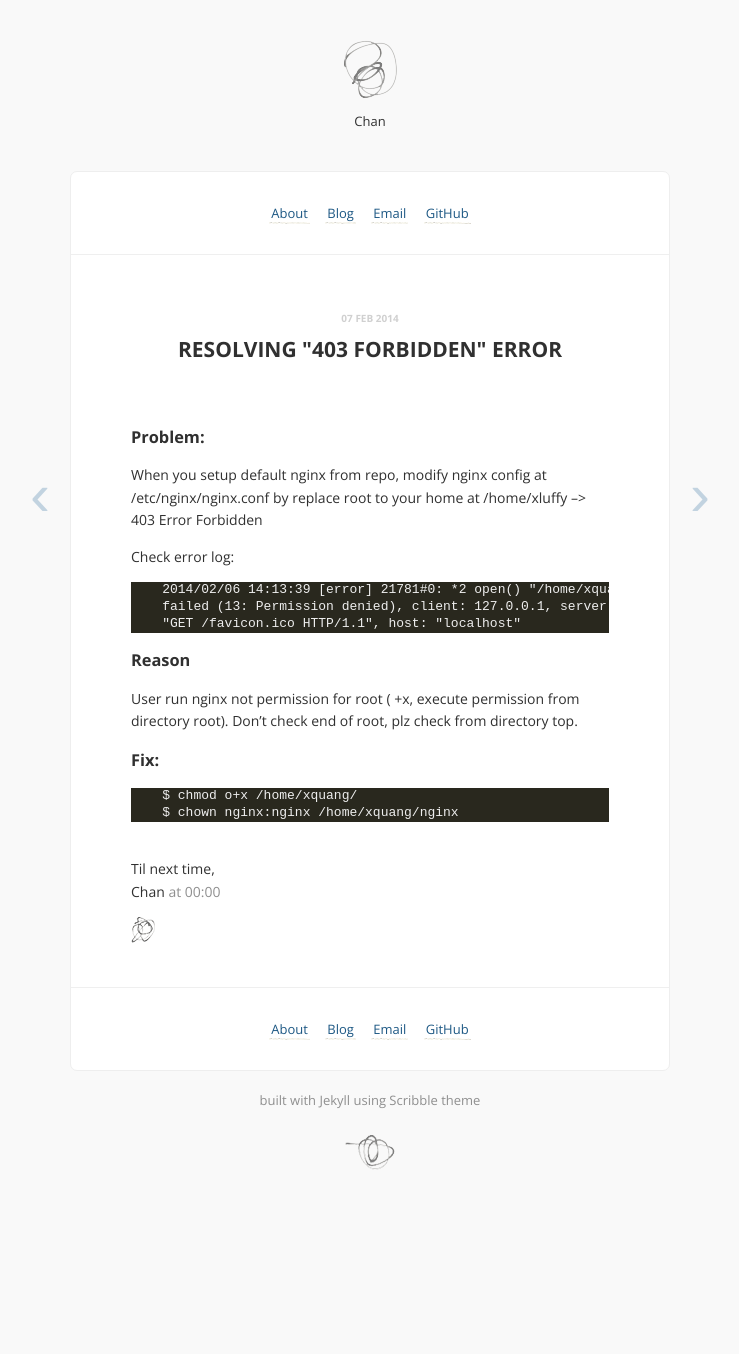
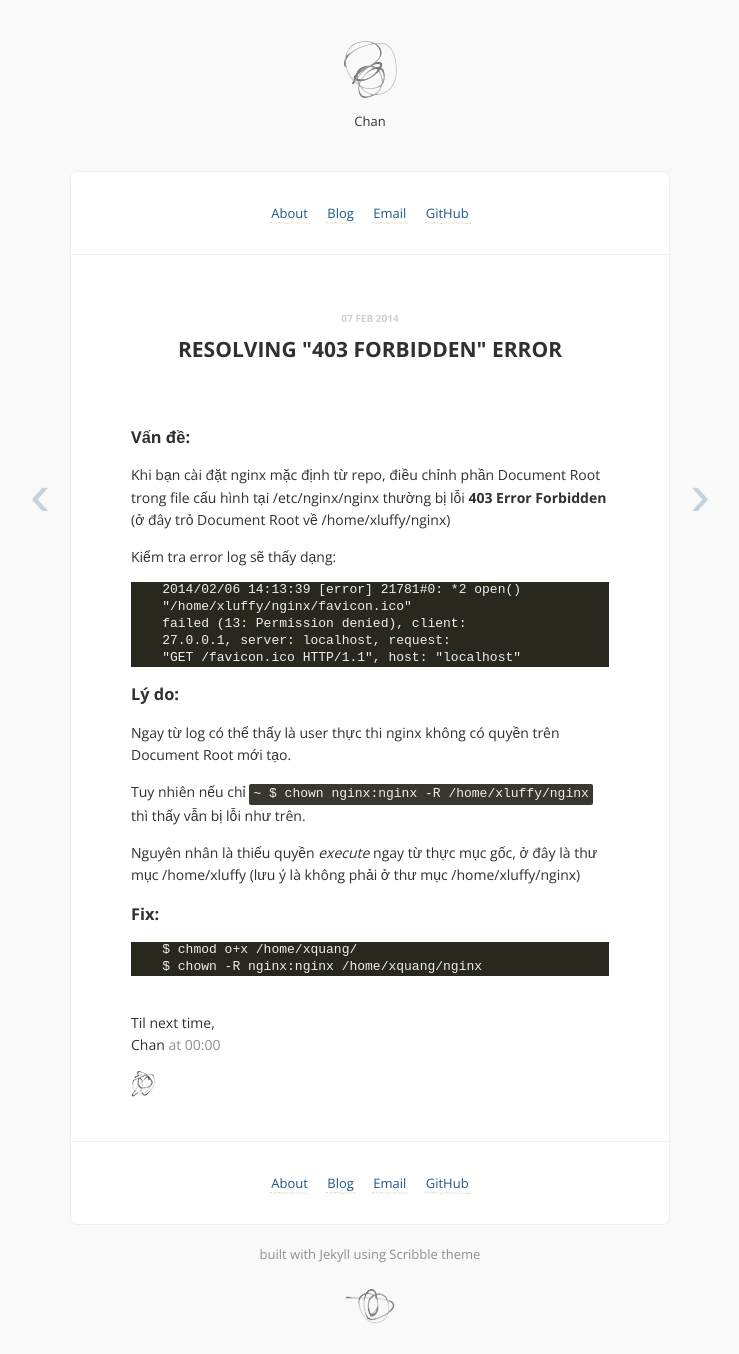
Before and after one commit to gitter-badger/xluffy.github.io, a Jekyll site: the page built from _posts/2014-02-07-403-nginx.md, in a window 1280 px wide. Shown: the whole page, without its empty margins (270-1009 px from the left). Built offline with Jekyll 4.4.1, drawn with Linux system fonts in a browser that asks for light colours; Markdown is read by kramdown in place of the engine named in the settings; comment, search, counter and statistics services are not loaded; before the commit the page ends 1200 px from its top, so only the background shows below that.

Commit message:
Translate to Vietnamese, fix embed code

````diff
--- a/_posts/2014-02-07-403-nginx.md
+++ b/_posts/2014-02-07-403-nginx.md
@@ -7,24 +7,31 @@ tags: nginx, system
 description: wtf 403 error
 ---
 
-###Problem:
+###Vấn đề:
 
-When you setup default nginx from repo, modify nginx config at /etc/nginx/nginx.conf by replace root to your home at /home/xluffy --> 403 Error Forbidden
+Khi bạn cài đặt nginx mặc định từ repo, điều chỉnh phần Document Root trong file cấu hình tại /etc/nginx/nginx thường bị lỗi __403 Error Forbidden__
+(ở đây trỏ Document Root về /home/xluffy/nginx)
 
-Check error log:
+Kiểm tra error log sẽ thấy dạng:
 
 ```
-    2014/02/06 14:13:39 [error] 21781#0: *2 open() "/home/xquang/nginx/favicon.ico"
-    failed (13: Permission denied), client: 127.0.0.1, server: localhost, request:
+    2014/02/06 14:13:39 [error] 21781#0: *2 open()
+    "/home/xluffy/nginx/favicon.ico"
+    failed (13: Permission denied), client:
+    27.0.0.1, server: localhost, request:
     "GET /favicon.ico HTTP/1.1", host: "localhost"
 ```
-### Reason
+###Lý do:
 
-User run nginx not permission for root ( +x, execute permission from directory root). Don't check end of root, plz check from directory top.
+Ngay từ log có thể thấy là user thực thi nginx không có quyền trên Document Root mới tạo.
+
+Tuy nhiên nếu chỉ `~ $ chown nginx:nginx -R /home/xluffy/nginx` thì thấy vẫn bị lỗi như trên.
+
+Nguyên nhân là thiếu quyền _execute_ ngay từ thực mục gốc, ở đây là thư mục /home/xluffy (lưu ý là không phải ở thư mục /home/xluffy/nginx)
 
 ### Fix:
 
 ```
     $ chmod o+x /home/xquang/
-    $ chown nginx:nginx /home/xquang/nginx
+    $ chown -R nginx:nginx /home/xquang/nginx
 ```
````
